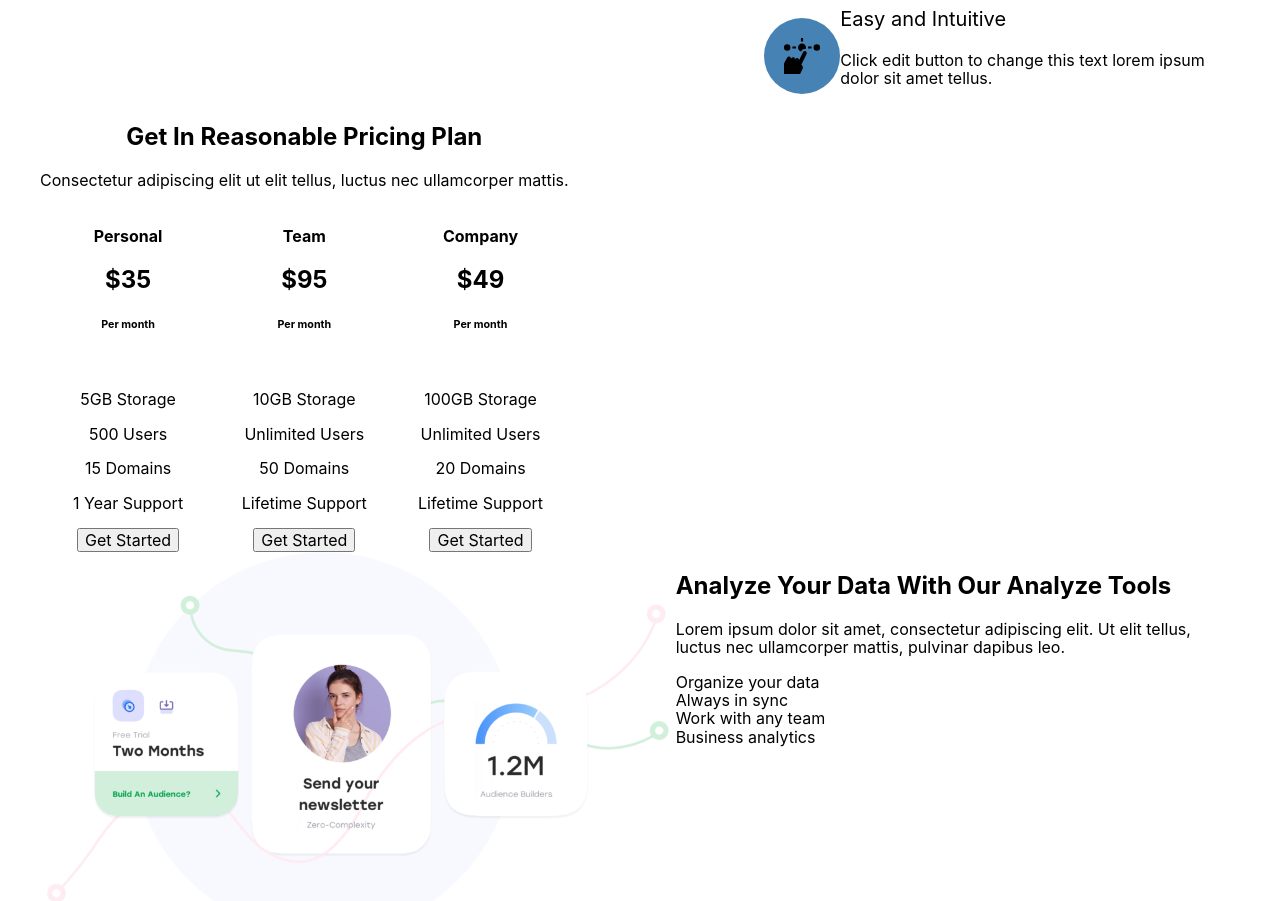
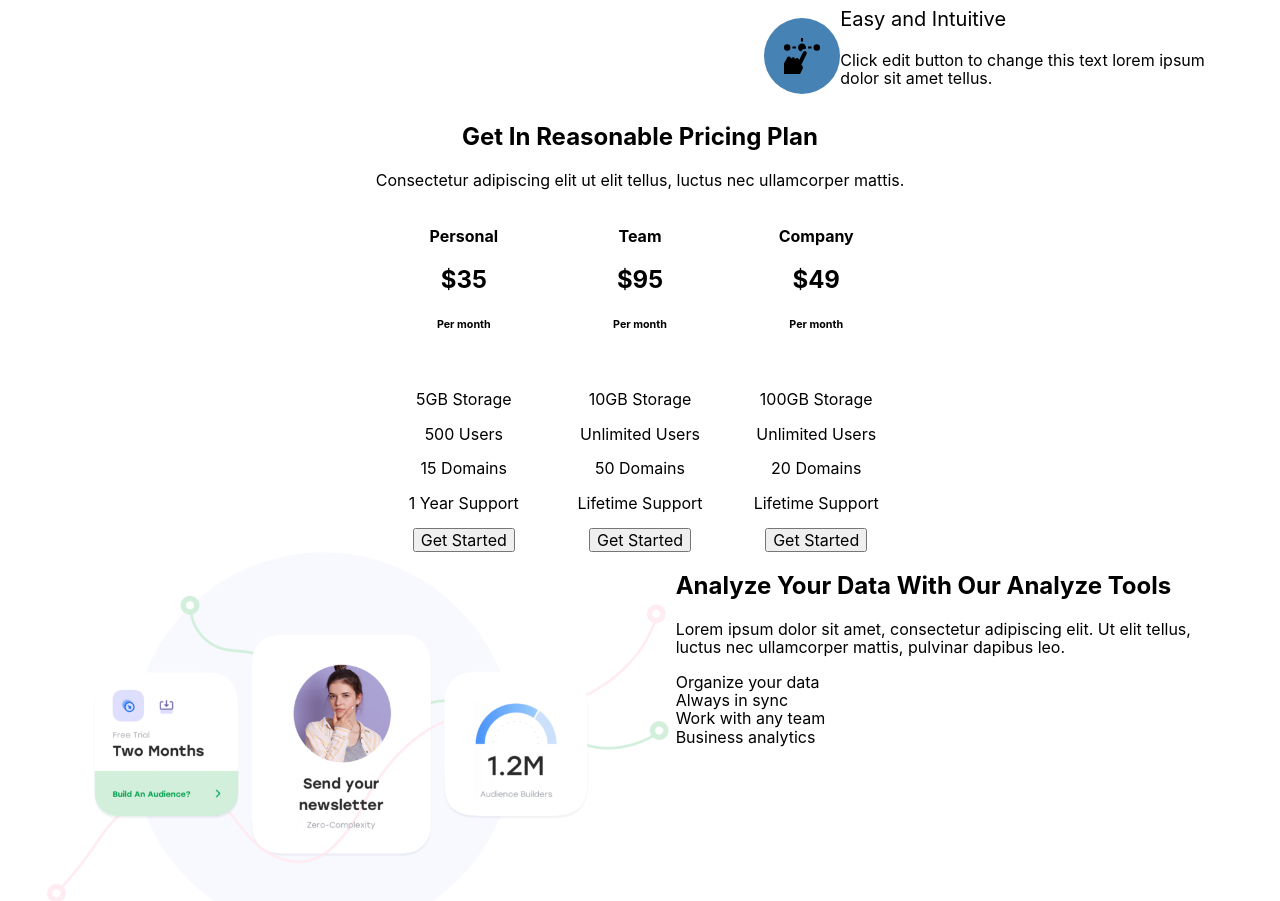
Before and after one commit to aspectum/react-frontend-sydney, a React (Create React App) app: page / in a window 1280 px wide. Shown: the part 2150-3051 px from the top of the page. Built offline with nearby package versions, Linux system fonts and the light colour scheme.

Commit message:
Centralizing table

```diff
--- a/src/components/Pricing/Pricing.css
+++ b/src/components/Pricing/Pricing.css
@@ -1,3 +1,8 @@
+.price-table {
+    margin-left: auto;
+    margin-right: auto;
+}
+
 .row {
     display: flex;
 }
--- a/src/components/Pricing/Pricing.js
+++ b/src/components/Pricing/Pricing.js
@@ -1,7 +1,9 @@
+import './Pricing.css'
+
 function Pricing() {
     return (
         <div className='section-wrapper'>
-            <div className='tc'>
+            <div className='tc price-table'>
                 <h2>Get In Reasonable Pricing Plan</h2>
                 <p>Consectetur adipiscing elit ut elit tellus, luctus nec ullamcorper mattis.</p>
                 <div className='row'>
```
